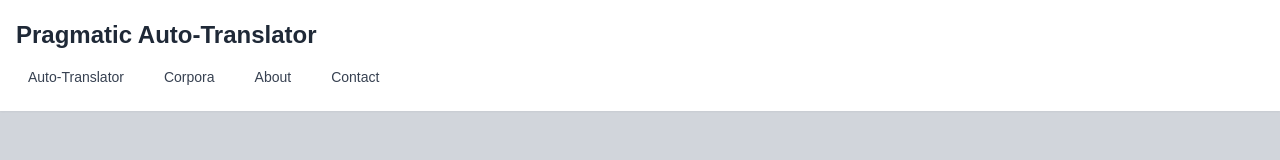
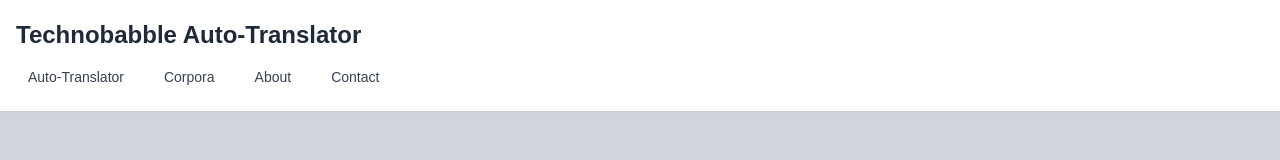
Before and after one commit to cathrnw/pragmatic-auto-translator-v1, a plain HTML site: page index.html in a window 1280 px wide. Shown: the top 160 px of the page. Drawn offline with Linux system fonts and the light colour scheme; a script that the page names is missing.

Commit message:
Technobabble Auto Translator

```diff
--- a/index.html
+++ b/index.html
@@ -11,7 +11,7 @@
 <body>
     <header class="header">
         <nav class="nav-container">
-            <h1 class="nav-title">Pragmatic Auto-Translator</h1>
+            <h1 class="nav-title">Technobabble Auto-Translator</h1>
             <div class="nav-items">
                 <a href="#" class="nav-item">Auto-Translator</a>
                 <a href="frontend/corpora.html" class="nav-item">Corpora</a>
```
